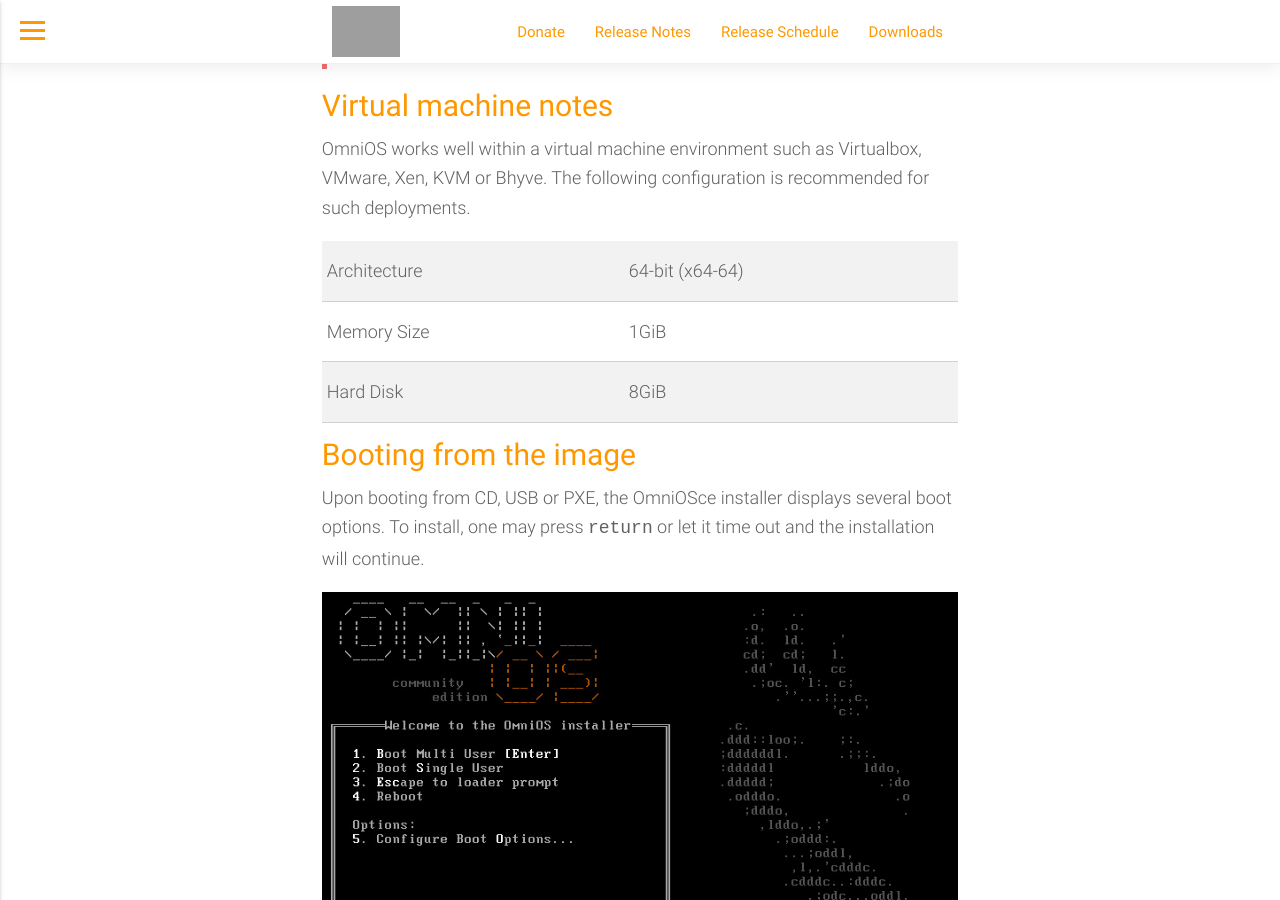
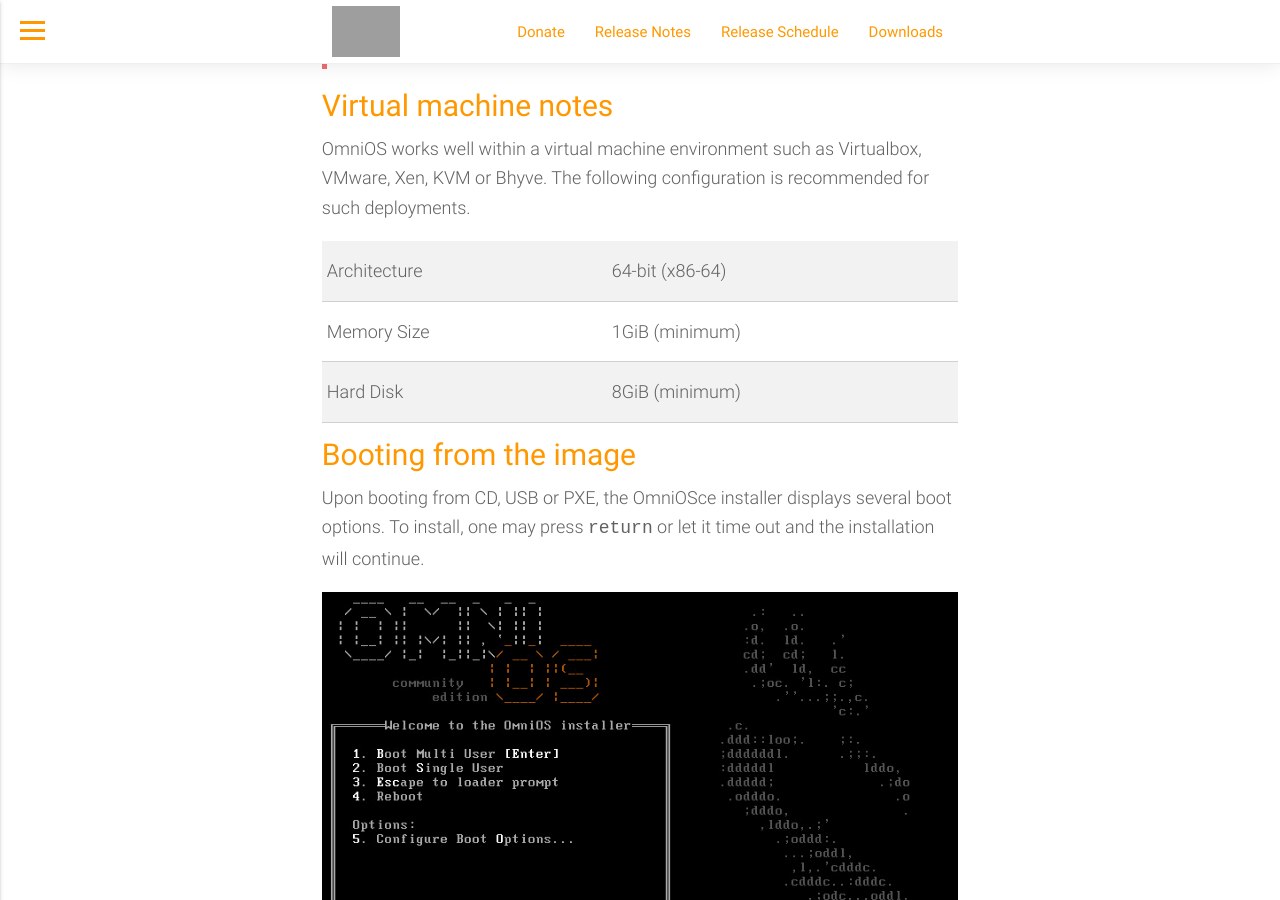
Before and after one commit to omniosorg/omniosorg.github.io, a Jekyll site: the page built from _docs/setup/freshinstall.md, in a window 1280 px wide and 900 px high, scrolled down 361 px. Built offline with Jekyll 4.4.1, drawn with Linux system fonts in a browser that asks for light colours; grey boxes are pictures that could not be loaded.

Commit message:
assert that VM values are minimums

```diff
--- a/_docs/setup/freshinstall.md
+++ b/_docs/setup/freshinstall.md
@@ -23,9 +23,9 @@
 such deployments.
 
 {:.bordered .responsive-table}
-| Architecture | 64-bit (x64-64) |
-| Memory Size | 1GiB |
-| Hard Disk | 8GiB |
+| Architecture | 64-bit (x86-64) |
+| Memory Size | 1GiB (minimum) |
+| Hard Disk | 8GiB (minimum) |
 
 ## Booting from the image
 
```
